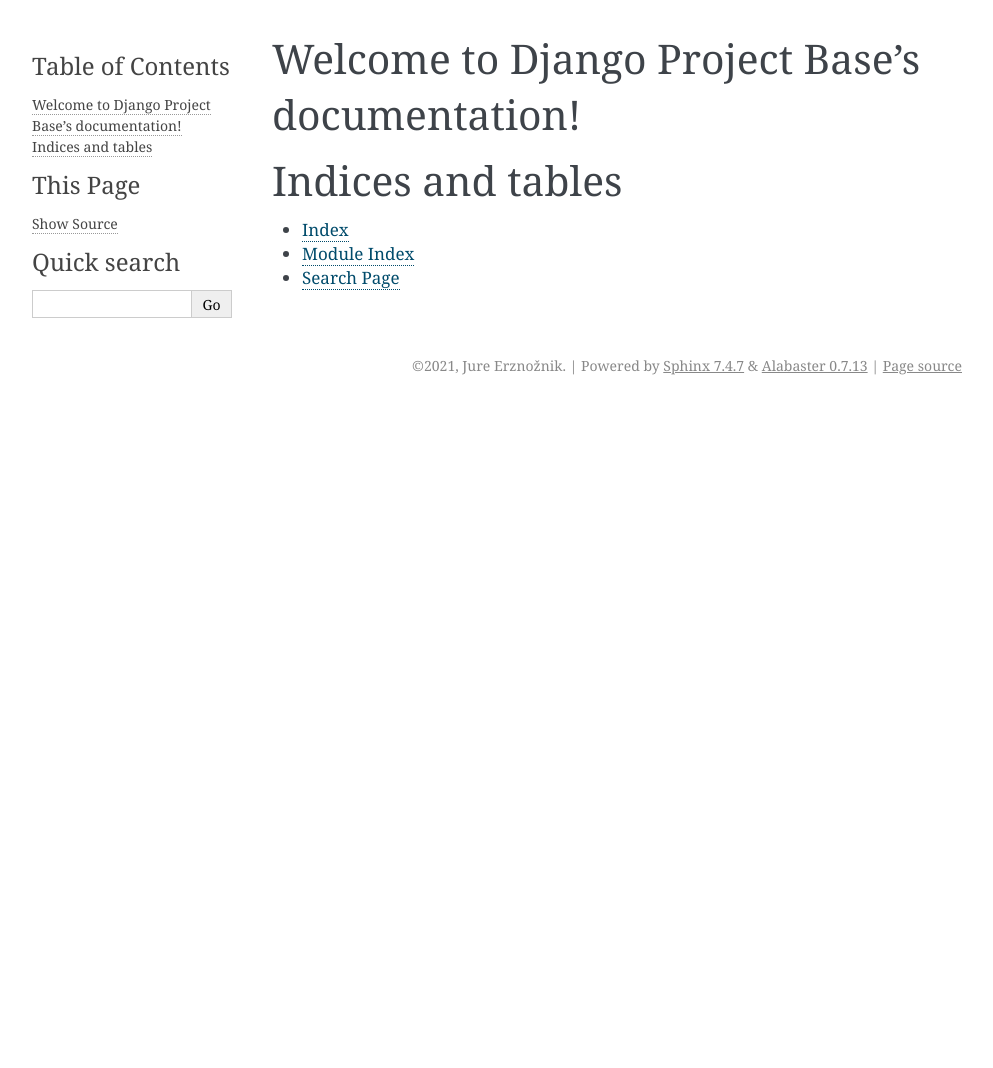
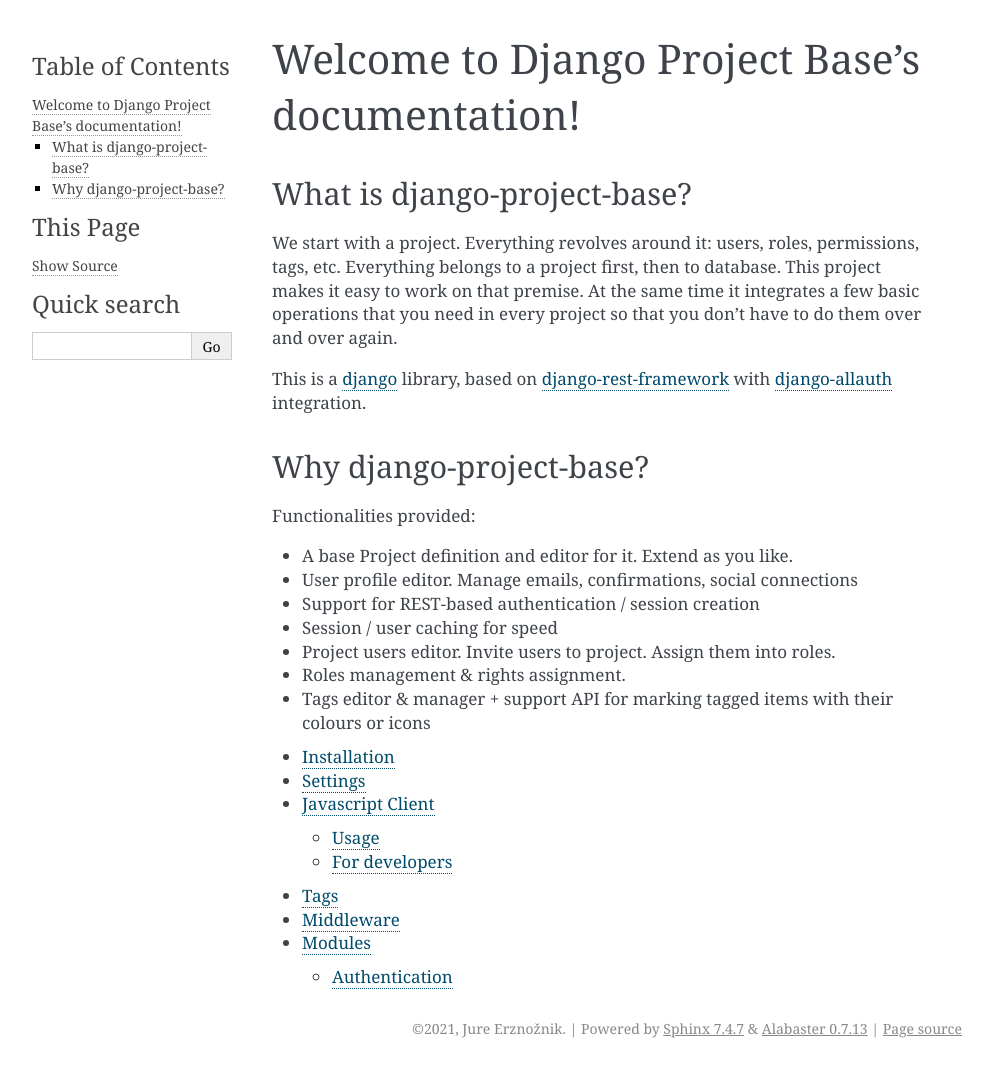
Before and after one commit to velis74/django-project-base, a Sphinx documentation site: the page built from docs/source/index.rst, in a window 1280 px wide. Shown: the whole page, without its empty margins (148-1141 px from the left). Built offline with Sphinx 7.4.7, drawn with Linux system fonts in a browser that asks for light colours; before the commit the page ends 900 px from its top, so only the background shows below that.

Commit message:
read me to docs

```diff
--- a/docs/source/conf.py
+++ b/docs/source/conf.py
@@ -35,7 +35,7 @@
 # List of patterns, relative to source directory, that match files and
 # directories to ignore when looking for source files.
 # This pattern also affects html_static_path and html_extra_path.
-exclude_patterns = []
+exclude_patterns = ['_build', 'Thumbs.db', '.DS_Store']
 
 # -- Options for HTML output -------------------------------------------------
 
@@ -48,3 +48,5 @@
 # relative to this directory. They are copied after the builtin static files,
 # so a file named "default.css" will overwrite the builtin "default.css".
 html_static_path = ['_static']
+
+autodoc_member_order = 'bysource'
--- a/docs/source/index.rst
+++ b/docs/source/index.rst
@@ -1,20 +1,40 @@
-.. Django Project Base documentation master file, created by
-   sphinx-quickstart on Tue Apr 13 14:50:46 2021.
-   You can adapt this file completely to your liking, but it should at least
-   contain the root `toctree` directive.
 
 Welcome to Django Project Base's documentation!
 ===============================================
 
+What is django-project-base?
+----------------------------
+
+We start with a project. Everything revolves around it: users, roles, permissions, tags, etc. Everything belongs to a
+project first, then to database. This project makes it easy to work on that premise. At the same time it integrates a
+few basic operations that you need in every project so that you don't have to do them over and over again.
+
+This is a `django <https://www.djangoproject.com/>`_ library, based on
+`django-rest-framework <https://www.django-rest-framework.org/>`_ with
+`django-allauth <https://github.com/pennersr/django-allauth>`_ integration.
+
+
+Why django-project-base?
+------------------------
+
+Functionalities provided:
+
+* A base Project definition and editor for it. Extend as you like.
+* User profile editor. Manage emails, confirmations, social connections
+* Support for REST-based authentication / session creation
+* Session / user caching for speed
+* Project users editor. Invite users to project. Assign them into roles.
+* Roles management & rights assignment.
+* Tags editor & manager + support API for marking tagged items with their colours or icons
+
+
 .. toctree::
    :maxdepth: 2
-   :caption: Contents:
+   :name: mastertoc
 
-
-
-Indices and tables
-==================
-
-* :ref:`genindex`
-* :ref:`modindex`
-* :ref:`search`
+   installation
+   settings
+   javascript_client
+   tags
+   middleware
+   modules/index
--- /dev/null
+++ b/docs/source/installation.rst
@@ -0,0 +1,54 @@
+Installation
+============
+
+Install the package:
+
+.. code-block:: bash
+
+   pip install django-project-base
+
+
+Extend the BaseProject & BaseProfile model:
+
+.. code-block:: python
+
+   # myapp/models.py
+   from django_project_base import BaseProject
+
+   class MyProject(BaseProject):
+       # add any fields & methods you like here
+
+   class MyProfile(BaseProfile):
+       # add any fields & methods you like here
+
+Then also make sure your models are loaded instead of django-project-base models:
+
+.. code-block:: python
+
+   # myproject/settings.py
+
+   DJANGO_PROJECT_BASE_PROJECT_MODEL = 'myapp.MyProject'
+   DJANGO_PROJECT_BASE_PROFILE_MODEL = 'myapp.MyProfile'
+
+   # urls.py add
+   from django_project_base.router import django_project_base_urlpatterns
+   urlpatterns = [ ... ] + django_project_base_urlpatterns
+
+   Add to INSTALLED_APPS
+    'rest_registration',
+    'django_project_base',
+    'drf_spectacular',
+
+   Add:
+     REST_FRAMEWORK = {
+    # YOUR SETTINGS
+    'DEFAULT_SCHEMA_CLASS': 'drf_spectacular.openapi.AutoSchema',
+    }
+
+
+.. warning::
+
+   This is important!!! You need to do the overriding before you create migrations. Migrating after default models had
+   been created and used is a really hard and painful process. So make triple sure you don't deploy your application
+   without first making sure the model you want to use is either your own or you are satisfied with our default
+   implementation.
--- /dev/null
+++ b/docs/source/javascript_client.rst
@@ -0,0 +1,37 @@
+Javascript Client
+=================
+
+Usage
+------
+
+Look at django_project_base/templates/index.html for examples.
+
+**API Documentation**
+
+Swagger UI is accessible on /schema/swagger-ui/ url by running example project.
+
+**Translations**:
+
+If you want to use your Django translations in your app include <script src="{% url 'javascript-catalog' %}"></script> in
+your html document header.
+
+For developers
+---------------
+For code formatting use .jshintrc file present in repository. Set tab size, ident, continuation ident in your editor to 2 places.
+
+For JS development go to https://nodejs.org/en/ and install latest stable version of nodejs and npm.
+In project base directory run npm install. To run a development server run npm run dev (go to http://0.0.0.0:8080/).
+To generate a build run npm run build.
+
+JS code is present in src directory. For web UI components library vuejs(https://vuejs.org/) is used.
+Components are built as Vue global components(https://vuejs.org/v2/guide/components.html)
+with x-templates. Templates are present in templates directory.
+
+When developing webpack development server expects that service which provides data runs on host
+http://127.0.0.1:8000. This can be changed in webpack.config.js file.
+For running example django project prepare python environment and run (run in repository root):
+
+- pip install -r requirements.txt (run in content root)
+- python manage.py runserver
+
+Try logging in with user "miha", pass "mihamiha".
--- /dev/null
+++ b/docs/source/middleware.rst
@@ -0,0 +1,23 @@
+Middleware
+==========
+
+***Project Middleware***
+
+ProjectMiddleware: If you wan't to set current project which is selected to request object you can use ProjectMiddleware
+which should be placed to start of MIDDLEWARE list in settings.py. Middleware sets DJANGO_PROJECT_BASE_BASE_REQUEST_URL_VARIABLES setting dict values
+to request object. Default value for DJANGO_PROJECT_BASE_BASE_REQUEST_URL_VARIABLES setting is {'project': 'current_project_slug', 'language': 'current_language'}.
+This means request will have current_project_slug attribute which will have value set to current project slug and request
+will have current_language attribute which will have value set to current language set. If project or language cannnot be
+determined its value is set to None.
+
+To set current project to ajax requests 'Current-Project' header should be used: 'Current-Project': 'current project slug'. Current slug can also
+be determined from request path. See DJANGO_PROJECT_BASE_PROJECT_DEFINED_URL_PART setting description in setting section.
+
+.. code-block:: python
+
+   # myproject/settings.py
+
+   MIDDLEWARE = [
+    'django_project_base.base.middleware.UrlsVarsMiddleware',
+    ...
+    ]
--- /dev/null
+++ b/docs/source/modules/authentication.rst
@@ -0,0 +1,43 @@
+Authentication
+==============
+
+
+***Impersonate user***
+
+Sometimes is useful if we can login into app as another user for debugging or help purposes.
+User change is supported via REST api calls or you can use userProfile component (django_project_base/templates/user-profile/bootstrap/template.html)
+which already integrates api functionality. Functionality is based on django-hijack package.
+
+For determining which user can impersonate which user you can set your own logic. Example below:
+
+.. code-block:: python
+
+   # settings.py
+    HIJACK_AUTHORIZATION_CHECK = 'app.utils.authorization_check'
+
+   # app.utils.py
+    def authorization_check(hijacker, hijacked):
+        """
+        Checks if a user is authorized to hijack another user
+        """
+        if my_condition:
+            return True
+        else:
+            return False
+
+
+To increase AUTH performance you can set backend which caches users:
+   - django_project_base.base.auth_backends.UsersCachingBackend
+   - django_project_base.base.auth_backends.CachedTokenAuthentication
+
+
+Example (add in settings.py):
+
+.. code-block:: python
+
+   # myproject/settings.py
+
+   AUTHENTICATION_BACKENDS = (
+       'django_project_base.base.auth_backends.UsersCachingBackend',  # cache users for auth to gain performance
+       'django.contrib.auth.backends.ModelBackend',
+   )
--- /dev/null
+++ b/docs/source/modules/index.rst
@@ -0,0 +1,14 @@
+.. _dpb-modules:
+
+Modules
+=======
+
+.. currentmodule:: dpb
+
+The page contains all information about Django Project Base modules:
+
+
+.. toctree::
+   :name: modules
+
+   Authentication <authentication>
--- /dev/null
+++ b/docs/source/settings.rst
@@ -0,0 +1,19 @@
+Settings
+========
+
+.. code-block:: python
+
+    DJANGO_PROJECT_BASE_BASE_REQUEST_URL_VARIABLES: {'project': {'value_name': 'current_project_slug', 'url_part': 'project-'},
+            'language': {'value_name': 'current_language', 'url_part': 'language-'}}
+
+
+This setting defines dictionary of attribute names on request object. For e.g. project info is set on request object under
+propery current_project_slug. Language information is set on request objects under property current language. Is language
+or project is given in request path like: language-EN, then url_part settings is found and EN string is taken as language value.
+
+.. code-block:: python
+
+    DJANGO_PROJECT_BASE_SLUG_FIELD_NAME: 'slug'
+
+When creating models with slug field they should be named with this setting value. This enables that we can use object slug instead of
+object pk when making api requests.
```
Also changed, not shown: README.rst (+1 -224 lines), docs/source/tags.rst (added, +31 -0 lines).
